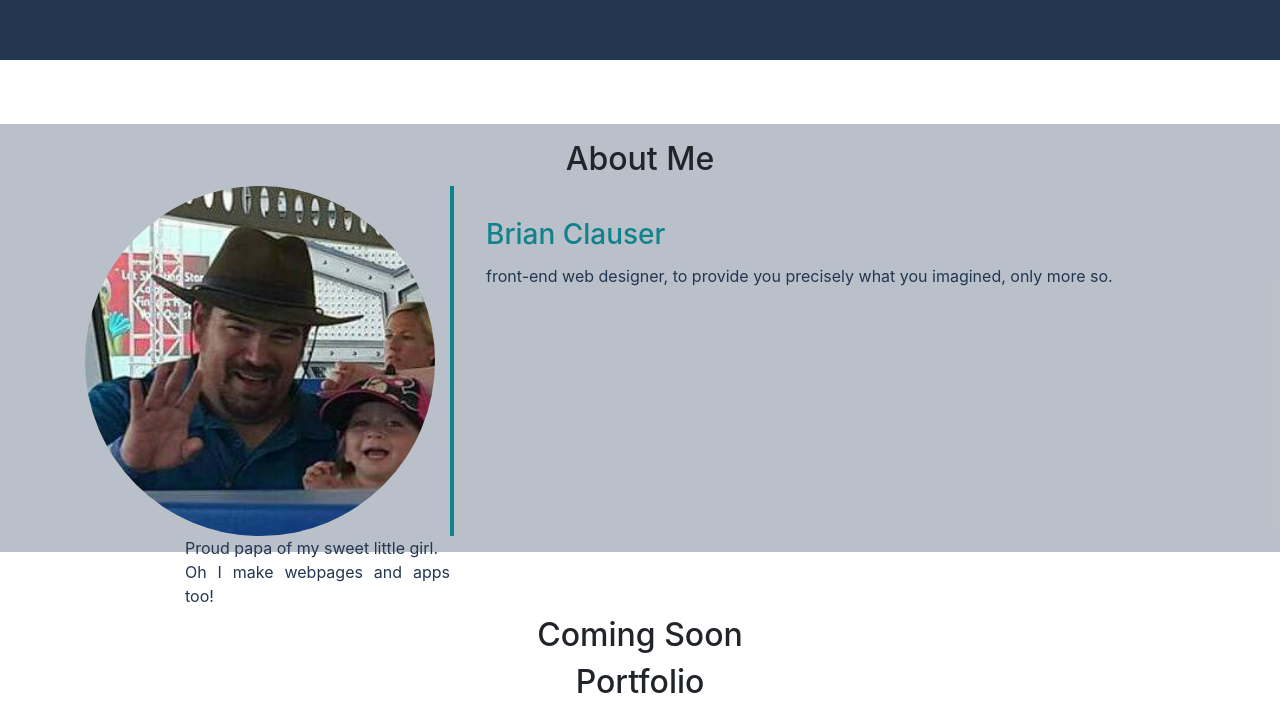
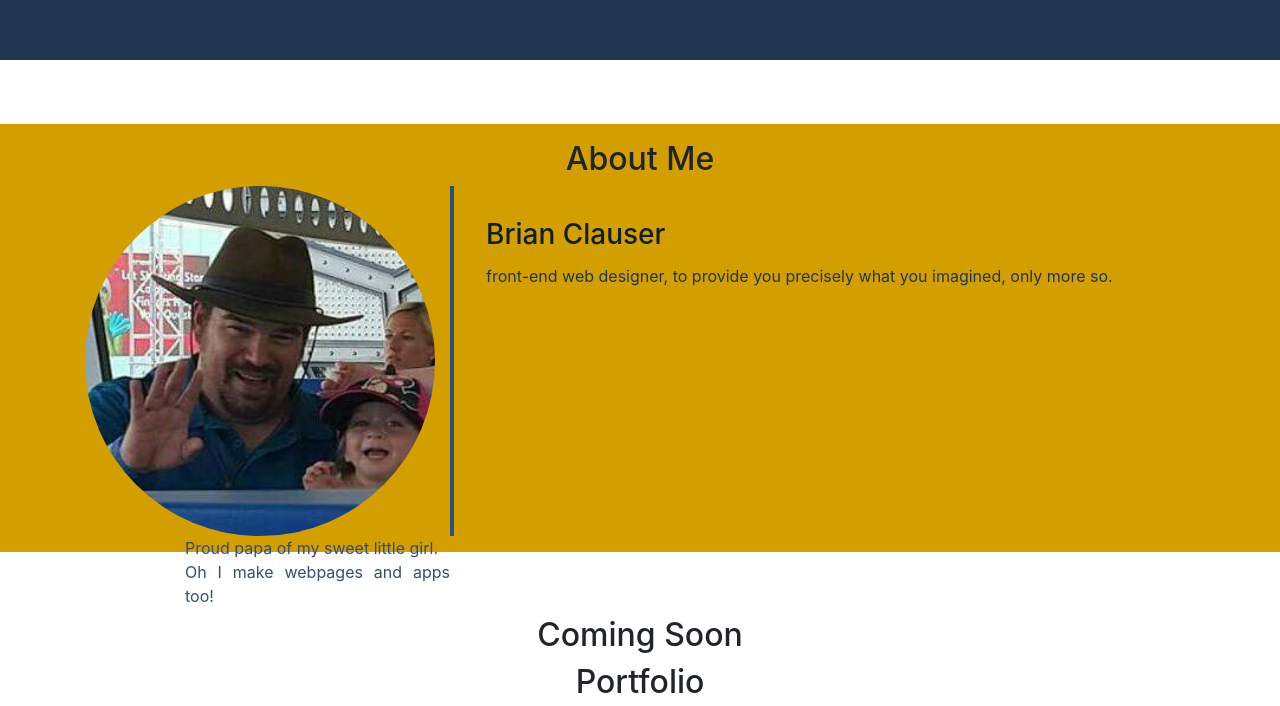
Before and after one commit to bdclauser/Clauser.ninja, a plain HTML site: page index.html in a window 1280 px wide. Shown: the part 740-1446 px from the top of the page. Drawn offline with nearby package versions, Linux system fonts and the light colour scheme.

Commit message:
fixed some headers

```diff
--- a/css/main.css
+++ b/css/main.css
@@ -4,7 +4,6 @@
 body {
     padding: 0;
     margin: 0;
-
     background-color: #223651;
 }
 
@@ -89,10 +88,11 @@ html, h1, h2, h3, h4, h5, h6, a, body{
 }
 
 .about {
+    margin-top: 0px;
     margin: 4em 0;
     padding: 1em;
     position: relative;
-    background: rgba(34, 54, 81, 0.31);
+    background: #d39e00;
 }
 
 .about h1 {
@@ -108,18 +108,18 @@ html, h1, h2, h3, h4, h5, h6, a, body{
 
 .about span {
     display: block;
-    color: #223651;
+    color: #314e75;
     position: absolute;
     left: 115px;
 }
 
 .about .desc {
     padding: 2em;
-    border-left: 4px solid #10828C;
+    border-left: 4px solid #314e75;
 }
 
 .about .desc h3 {
-    color: #10828C;
+    color: #131e2d;
 }
 
 .about .desc p {
```
